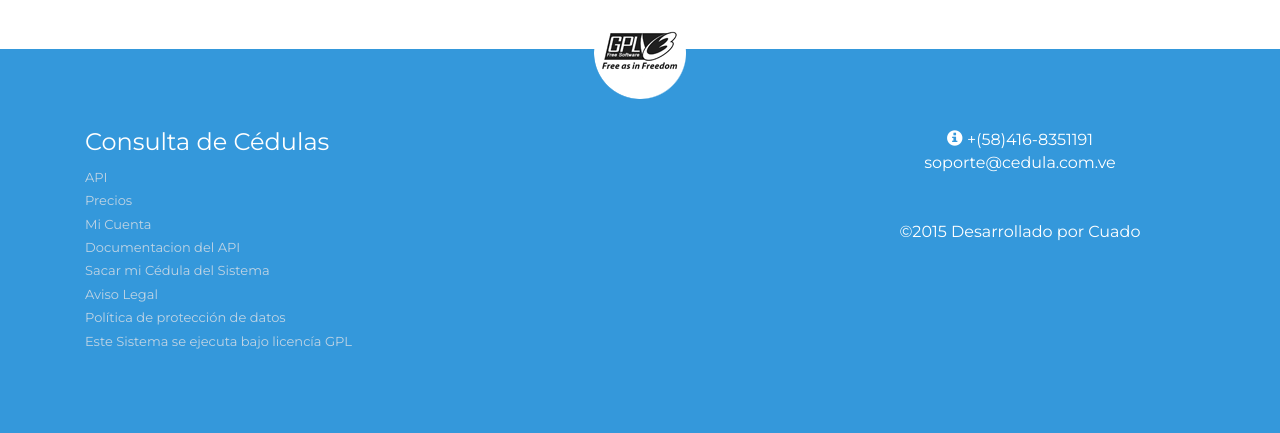
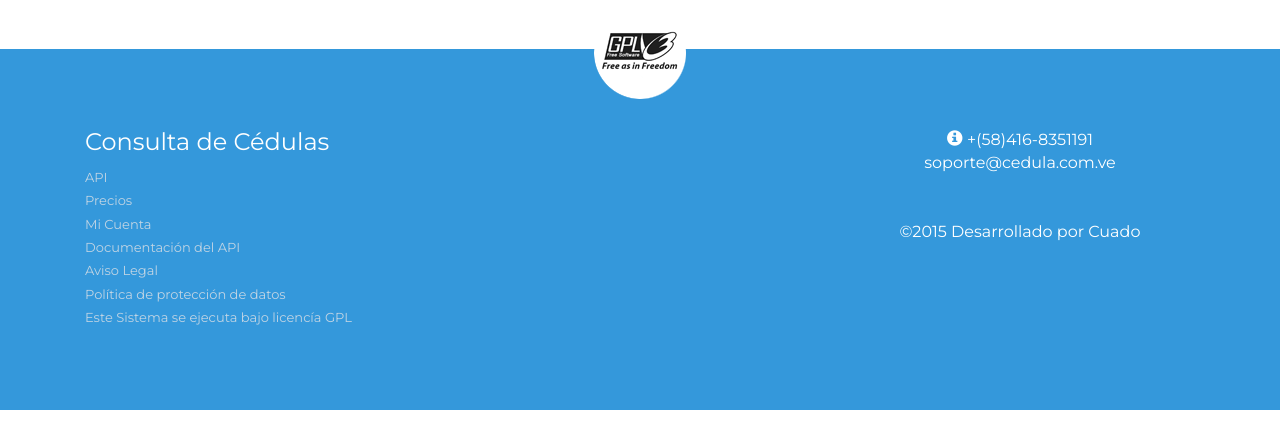
Before and after one commit to YipiApp/API-Cedula.com.ve, a PHP site: page /precios.php in a window 1280 px wide. Shown: the part 1020-1453 px from the top of the page. After the commit the page ends 1430 px from the top, so only its background shows below. Run offline with PHP 8.4, Linux system fonts and the light colour scheme; some libraries are stand-ins or nearby versions.

Commit message:
Se extrae link para darse de baja ya que este se encuentra explicado en el Aviso Legal. Se repara acento

```diff
--- a/web/footer.php
+++ b/web/footer.php
@@ -14,8 +14,7 @@
 				<li><a href="index.php">API</a></li>
 				<li><a href="precios.php">Precios</a></li>
 				<li><a href="login.php">Mi Cuenta</a></li>
-				<li><a href="http://wiki.cedula.com.ve/" target="_blank">Documentacion del API</a></li>
-				<li><a href="baja.php" rel="nofollow">Sacar mi Cédula del Sistema</a></li>
+				<li><a href="http://wiki.cedula.com.ve/" target="_blank">Documentación del API</a></li>
 				<li><a href="http://wiki.cedula.com.ve/index.php/Documentaci%C3%B3n_del_API_Cedula:Limitaci%C3%B3n_general_de_responsabilidad" target="_blank">Aviso Legal</a></li>
 				<li><a href="http://wiki.cedula.com.ve/index.php/Documentaci%C3%B3n_del_API_Cedula:Pol%C3%ADtica_de_protecci%C3%B3n_de_datos" target="_blank">Política de protección de datos</a></li>
 				<li><a href="https://github.com/DesarrollosCuado/API-Cedula.com.ve" target="_blank">Este Sistema se ejecuta bajo licencía GPL</a></li>
```
